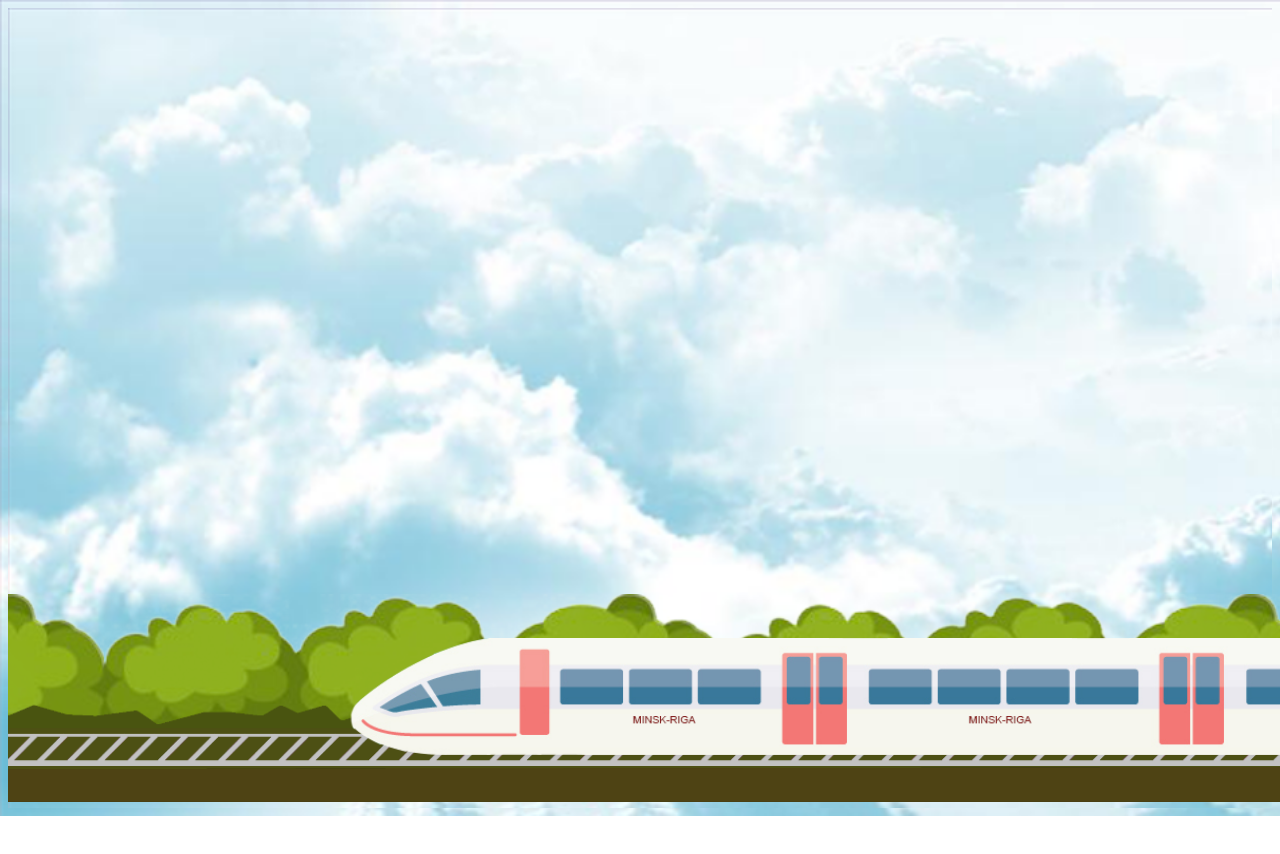
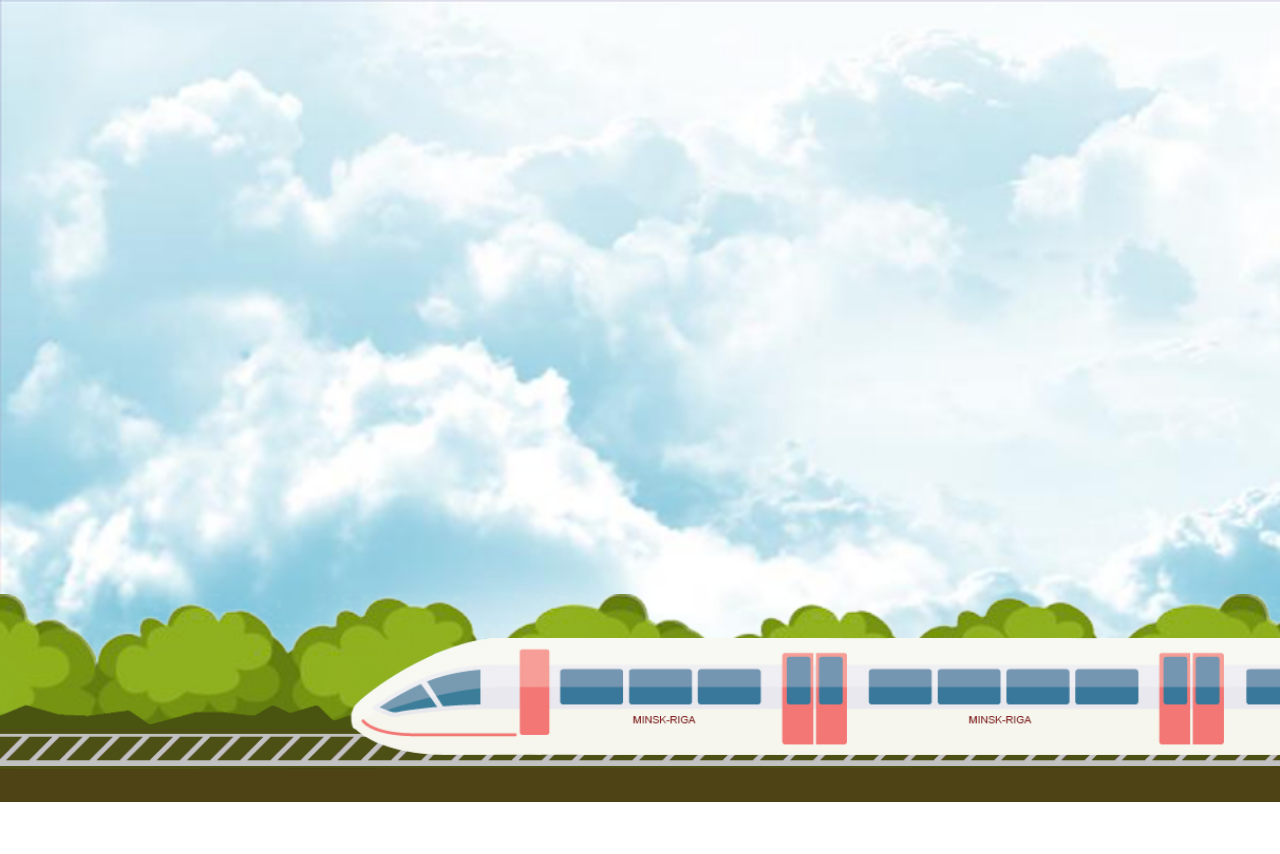
Before and after one commit to ollyyasinski/train-animation, a plain HTML site: page index.html in a window 1280 px wide. Shown: the top 854 px of the page. Drawn offline with Linux system fonts and the light colour scheme.

Commit message:
remove test

```diff
--- a/css/styles.css
+++ b/css/styles.css
@@ -1,6 +1,6 @@
 html, body, .wrapper {
-	/* margin: 0; */
-	/* padding: 0; */
+	margin: 0;
+	padding: 0;
 	overflow: hidden;
 	font-size: 10px;
 	min-height: 100vh;
```
